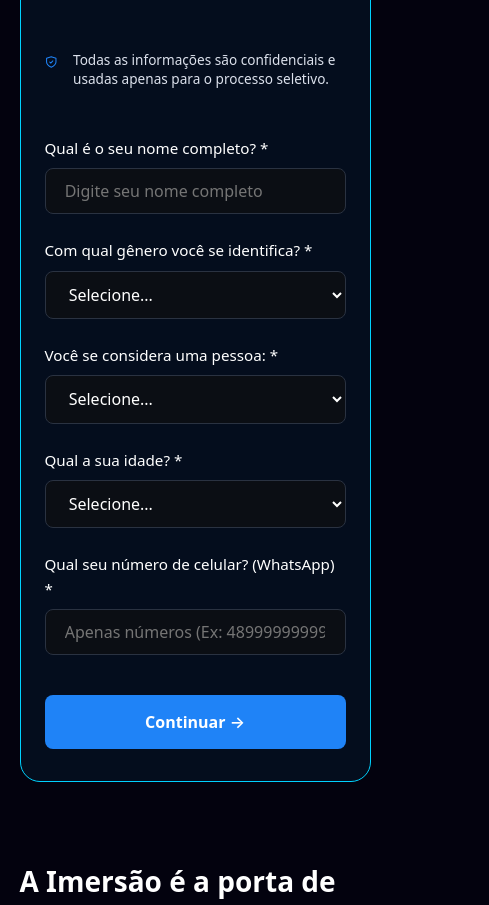
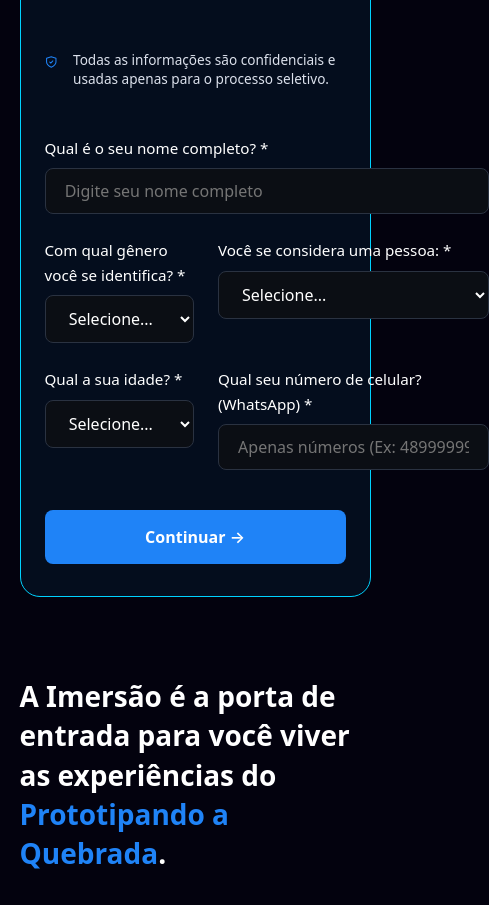
Before and after one commit to LAYSEGABI/imersao-paq, a React (Vite) app: page / in a window 390 px wide. Shown: the part 9580-10485 px from the top of the page, 489 px wide, since content can reach past the window. Built offline with nearby package versions, Linux system fonts and the light colour scheme.

Commit message:
ajuste design forms

```diff
--- a/src/sections/Inscricao/Inscricao.css
+++ b/src/sections/Inscricao/Inscricao.css
@@ -259,10 +259,6 @@
     grid-template-columns: 1fr; /* Todos os inputs empilhados no mobile */
   }
 
-  .input-group.full-width {
-    grid-column: span 1;
-  }
-
   .form-actions {
     flex-direction: column-reverse;
   }
```
